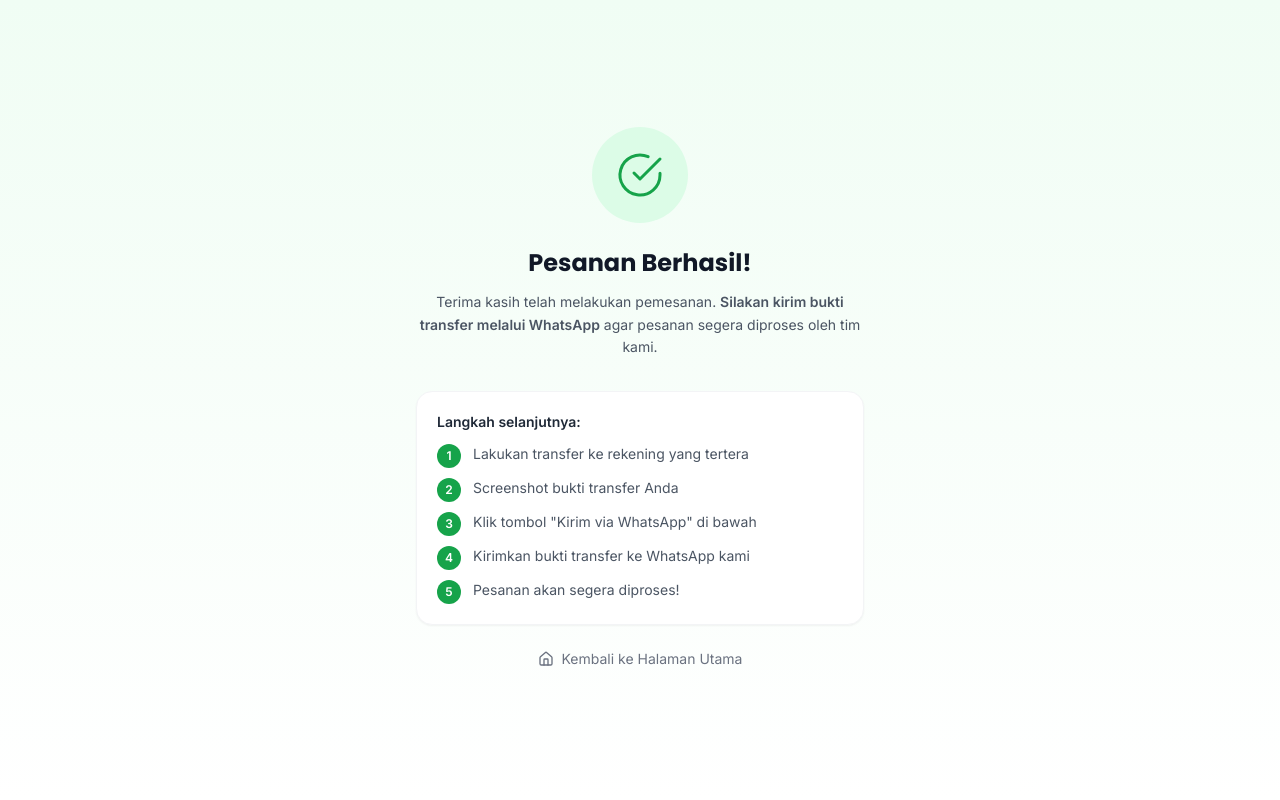
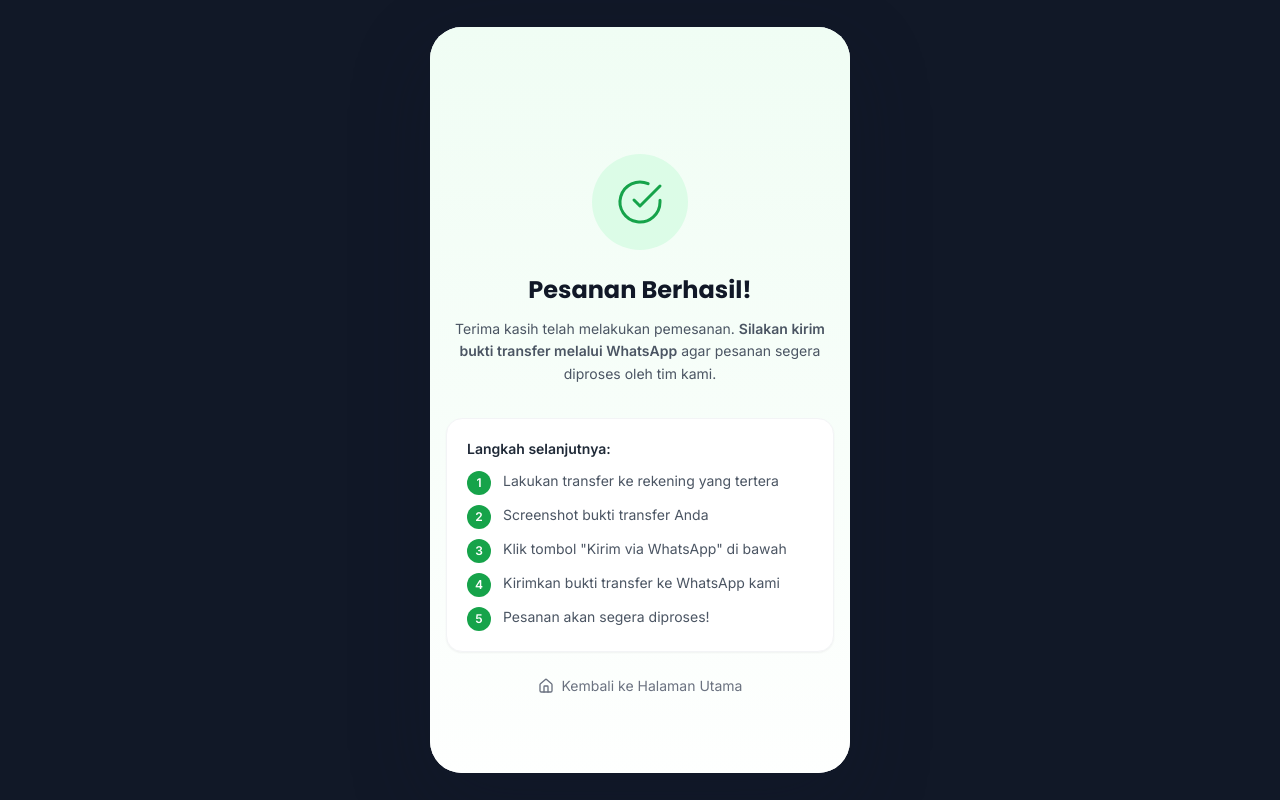
Before and after one commit to jauhartsani/ecommerce, a Next.js app: page /success in a window 1280 px wide. Built offline with nearby package versions, Linux system fonts and the light colour scheme; no server answers.

Commit message:
layout 16:9

```diff
--- a/src/app/globals.css
+++ b/src/app/globals.css
@@ -43,3 +43,48 @@
 .prose p { margin-bottom: 0.75rem; }
 .prose ul { list-style: disc; padding-left: 1.25rem; margin-bottom: 0.75rem; }
 .prose li { margin-bottom: 0.25rem; }
+
+.public-shell {
+  min-height: 100vh;
+  width: 100vw;
+  display: flex;
+  align-items: center;
+  justify-content: center;
+  background: #111827;
+  padding: 24px;
+}
+
+.public-frame {
+  width: min(420px, 100%);
+  aspect-ratio: 9 / 16;
+  max-height: min(100vh, calc(100vw * 16 / 9));
+  background: #ffffff;
+  border-radius: 32px;
+  box-shadow: 0 28px 80px rgba(15, 23, 42, 0.3);
+  overflow: hidden;
+  display: flex;
+  flex-direction: column;
+}
+
+.public-content {
+  flex: 1;
+  min-height: 0;
+  overflow: auto;
+  -webkit-overflow-scrolling: touch;
+}
+
+@media (max-width: 420px) {
+  .public-shell {
+    padding: 0;
+    background: #f9fafb;
+  }
+
+  .public-frame {
+    width: 100%;
+    aspect-ratio: auto;
+    min-height: 100vh;
+    max-height: 100vh;
+    border-radius: 0;
+    box-shadow: none;
+  }
+}
--- a/src/app/layout.tsx
+++ b/src/app/layout.tsx
@@ -1,6 +1,7 @@
 import type { Metadata } from "next";
 import "./globals.css";
 import { Toaster } from "react-hot-toast";
+import LayoutShell from "@/components/LayoutShell";
 
 export const metadata: Metadata = {
   metadataBase: new URL(process.env.NEXT_PUBLIC_SITE_URL || "https://localhost:3000"),
@@ -34,7 +35,7 @@ export default function RootLayout({ children }: { children: React.ReactNode })
         <link rel="preconnect" href="https://fonts.gstatic.com" crossOrigin="" />
       </head>
       <body>
-        {children}
+        <LayoutShell>{children}</LayoutShell>
         <Toaster
           position="top-center"
           toastOptions={{
--- /dev/null
+++ b/src/components/LayoutShell.tsx
@@ -0,0 +1,20 @@
+"use client";
+
+import { usePathname } from "next/navigation";
+
+export default function LayoutShell({ children }: { children: React.ReactNode }) {
+  const pathname = usePathname();
+  const isAdmin = pathname?.startsWith("/admin");
+
+  if (isAdmin) {
+    return <>{children}</>;
+  }
+
+  return (
+    <div className="public-shell">
+      <div className="public-frame">
+        <div className="public-content">{children}</div>
+      </div>
+    </div>
+  );
+}
```
